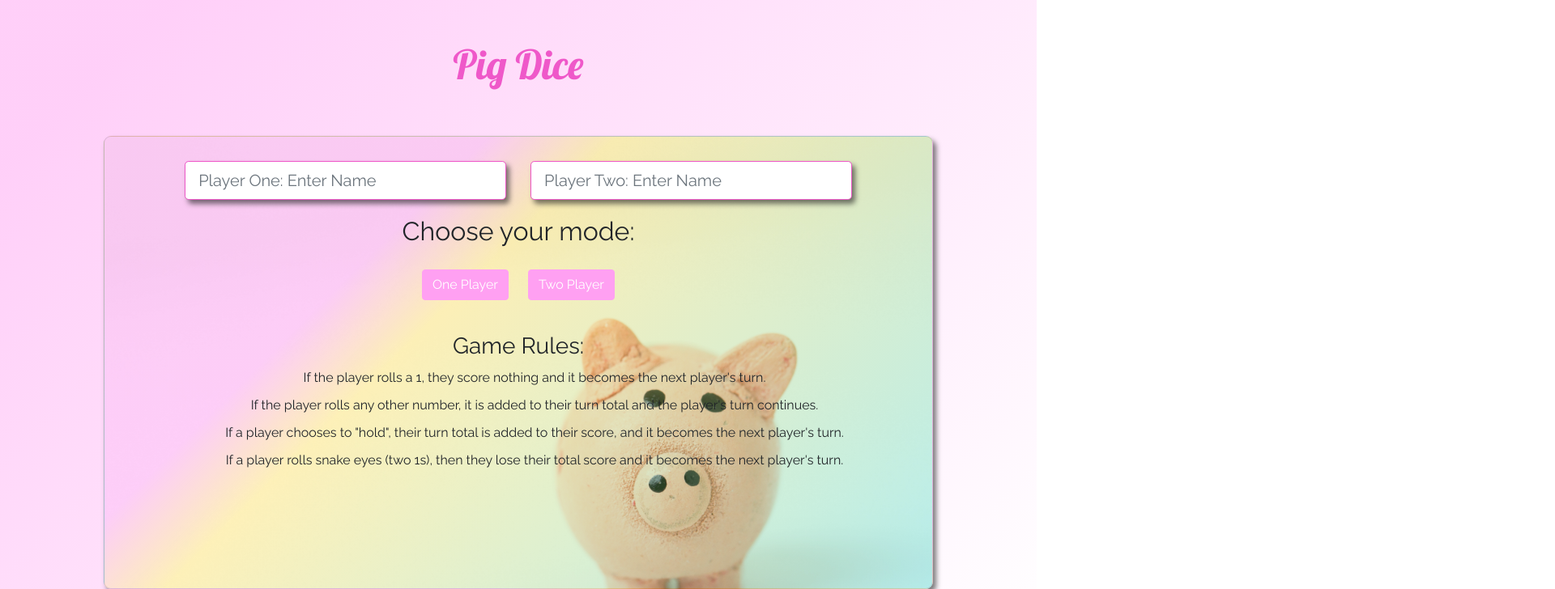
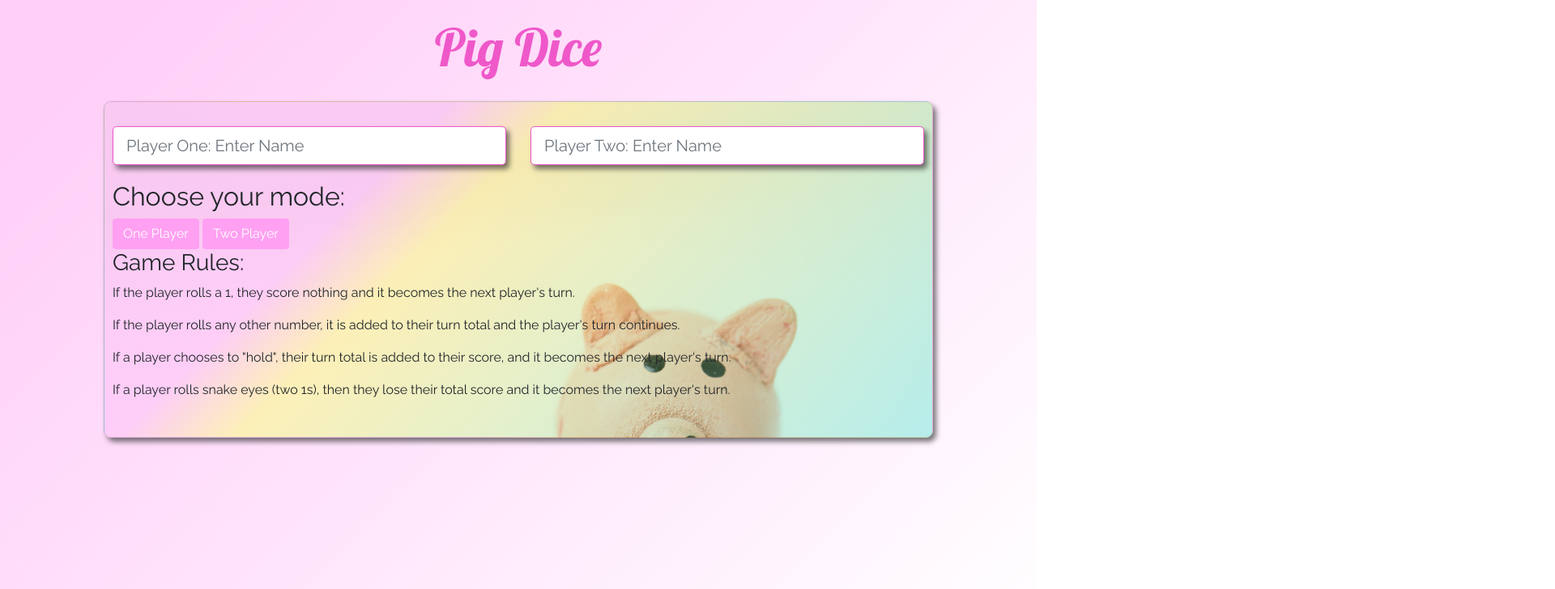
Before and after one commit to annieyshin/webpack_pig_dice, a plain HTML site: page index.html in a window 1280 px wide. Shown: the top 728 px of the page at 81% size, 1920 px wide, since content can reach past the window. Drawn offline with nearby package versions, Linux system fonts and the light colour scheme.

Commit message:
update style to cards and background

```diff
--- a/css/styles.css
+++ b/css/styles.css
@@ -1,13 +1,24 @@
+html {
+  height: 100%;
+}
+
+body{
+  font-family: 'Raleway', sans-serif;
+  background:   linear-gradient(135deg, rgba(255, 160, 242, 0.5) 10%, transparent 100%);
+  height: 100%;
+}
+
+h1 {
+  font-family: 'Lobster', cursive;
+  font-size: 4em;
+  box-sizing: border-box;
+  padding: 20px 0px;
+  text-align: center;
+  color: #ef58c9;
+}
+
 .one-player-mode, .two-player-mode, #rules-button, #returnToHome {
   display: none;
-}
-
-.mode-button {
-  margin: 20px 10px 40px;
-}
-
-.nav-buttons {
-  margin: 50px 5px;
 }
 
 .p1p2names {
@@ -20,52 +31,16 @@
 }
 
 .card {
+  box-sizing: border-box;
   background: linear-gradient(135deg, rgba(255, 160, 242, 0.5) 30%, rgba(255, 212, 25, 0.3) 40%, rgba(20, 204, 196, 0.3)),
               url('../img/pig.jpg') no-repeat;
   background-size: cover;
-  box-sizing: border-box;
   box-shadow: 4px 5px 6px rgba(34,34,34,0.6);
-  padding: 30px 5px;
+  padding: 30px 10px;
   border-radius: 9px;
   width: 80%;
-}
-
-li {
-  margin: 10px;
-  list-style-type: none;
-}
-
-html {
-  height: 100%;
-}
-
-h1 {
-  font-family: 'Lobster', cursive;
-  font-size: 50px;
-  box-sizing: border-box;
-  padding: 50px 0px;
-  text-align: center;
-  color: #ef58c9;
-}
-
-.center {
-    box-sizing: border-box;
-    text-align: center;
-    display: block;
-    margin-left: auto;
-    margin-right: auto;
-    /*width: 80%;*/
-}
-
-form {
-  padding-bottom: 100px;
-}
-
-body{
-  font-family: 'Raleway', sans-serif;
-  background:   linear-gradient(135deg, rgba(255, 160, 242, 0.5) 10%, transparent 100%) no-repeat;
-  width: 100%;
-  height: 100%;
+  margin: auto;
+  margin-bottom: 20px;
 }
 
 .btn-primary {
--- a/index.html
+++ b/index.html
@@ -22,10 +22,10 @@
 
         <div class="p1p2names">
           <div class="row">
-            <div class="col-md-6">
+            <div class="col">
               <input class="form-control form-control-lg" id="playerOne" type="text" placeholder="Player One: Enter Name">
             </div>
-            <div class="col-md-6">
+            <div class="col">
               <input class="form-control form-control-lg" id="playerTwo" type="text" placeholder="Player Two: Enter Name">
             </div>
           </div>
@@ -39,12 +39,10 @@
 
         <div class="rules-container">
         <h3>Game Rules:</h3>
-          <ul>
-            <li>If the player rolls a 1, they score nothing and it becomes the next player's turn.</li>
-            <li>If the player rolls any other number, it is added to their turn total and the player's turn continues.</li>
-            <li>If a player chooses to "hold", their turn total is added to their score, and it becomes the next player's turn.</li>
-            <li>If a player rolls snake eyes (two 1s), then they lose their total score and it becomes the next player's turn.</li>
-          </ul>
+            <p>If the player rolls a 1, they score nothing and it becomes the next player's turn.</li>
+            <p>If the player rolls any other number, it is added to their turn total and the player's turn continues.</li>
+            <p>If a player chooses to "hold", their turn total is added to their score, and it becomes the next player's turn.</li>
+            <p>If a player rolls snake eyes (two 1s), then they lose their total score and it becomes the next player's turn.</li>
         </div>
       </div>
 
@@ -70,10 +68,11 @@
         </div>
       </div>
 
-    <form class="center" id="pigDiceForm">
+    <form class="container" id="pigDiceForm">
         <!-- Two Player Game -->
         <div class="two-player-mode">
           <div class="row">
+            <div class="card">
               <div class="col-md-6">
                 <p>Player: <span id="playerOneName"></span></p>
                 <p><span id="playerOneRoll"></span></p>
@@ -82,6 +81,8 @@
                 <button id="playerOneButton" type="submit" name="button" class="btn btn-primary">Roll</button>
                 <button id="playerOneHold" type="submit" name="button" class="btn btn-primary">Hold</button>
               </div>
+            </div>
+            <div class="card">
               <div class="col-md-6">
                 <p>Player: <span id="playerTwoName"></span></p>
                 <p><span id="playerTwoRoll"></span></p>
@@ -92,11 +93,12 @@
               </div>
             </div>
           </div>
+        </div>
 
         <!-- One Player Game -->
         <div class="one-player-mode">
           <div class="row">
-            <div class="col-md-6">
+            <div class="col">
               <p>Player: <span id="playerOneVSComputerName"></span></p>
               <p><span id="playerOneVSComputerRoll"></span></p>
               <p>Current score: <span id="playerOneVSComputerTotal"></span></p>
@@ -104,7 +106,7 @@
               <button id="playerOneVSComputerButton" type="submit" name="button" class="btn btn-primary">Roll</button>
               <button id="playerOneVSComputerHold" type="submit" name="button" class="btn btn-primary">Hold</button>
             </div>
-            <div class="col-md-6">
+            <div class="col">
               <p><strong>Robot Nemesis</strong></p>
               <p><span id="computerRoll"></span></p>
               <p>Current score: <span id="computerTotal"></span></p>
@@ -121,9 +123,6 @@
         <button id="returnToHome" class="btn btn-primary nav-buttons" type="button" name="button">Return to Home</button>
       </form>
       </div>
-    <footer>
-      <img class="center" src="img/pig.jpg" alt="">
-    </footer>
   <script src="https://code.jquery.com/jquery-3.3.1.slim.min.js" integrity="sha384-q8i/X+965DzO0rT7abK41JStQIAqVgRVzpbzo5smXKp4YfRvH+8abtTE1Pi6jizo" crossorigin="anonymous"></script>
   <script src="https://cdnjs.cloudflare.com/ajax/libs/popper.js/1.14.3/umd/popper.min.js" integrity="sha384-ZMP7rVo3mIykV+2+9J3UJ46jBk0WLaUAdn689aCwoqbBJiSnjAK/l8WvCWPIPm49" crossorigin="anonymous"></script>
   <script src="https://stackpath.bootstrapcdn.com/bootstrap/4.1.1/js/bootstrap.min.js" integrity="sha384-smHYKdLADwkXOn1EmN1qk/HfnUcbVRZyYmZ4qpPea6sjB/pTJ0euyQp0Mk8ck+5T" crossorigin="anonymous"></script>
```
Lines whose indentation alone changed are shown as unchanged.
